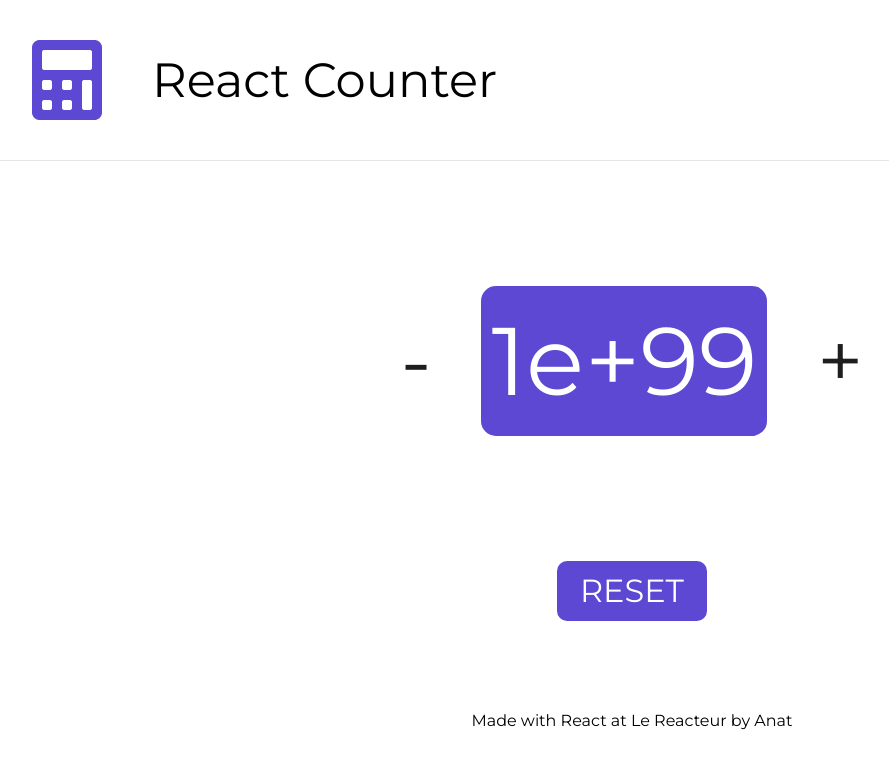
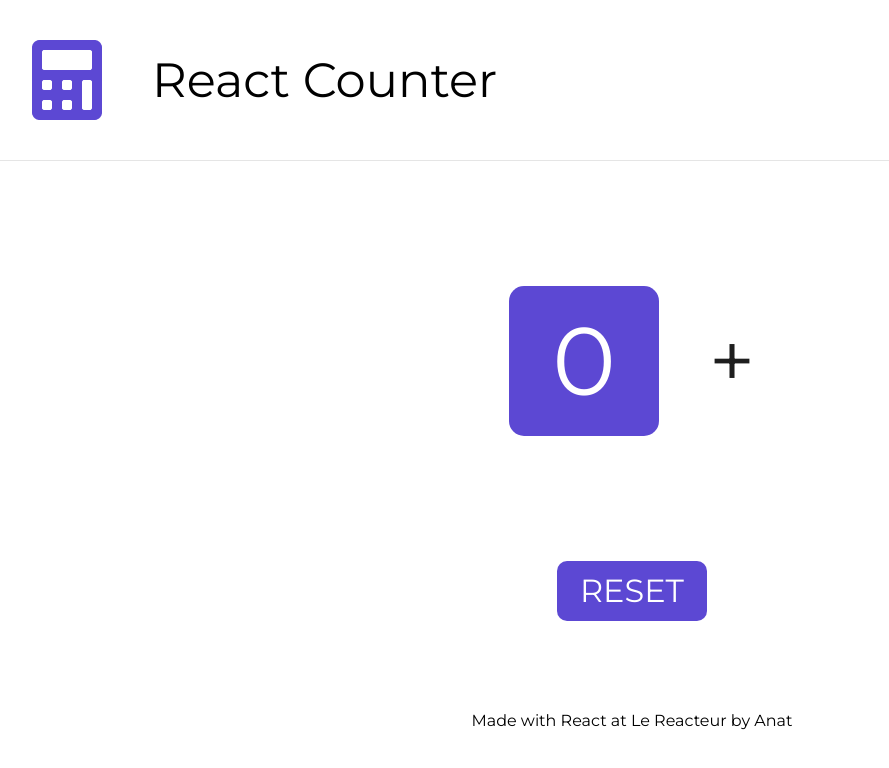
Before and after one commit to anatplt/ReactCounter, a React (Vite) app: page / in a window 1280 px wide. Shown: the top 768 px of the page, without its empty margins (8-897 px from the left). Built offline with nearby package versions, Linux system fonts and the light colour scheme; the HTML template or start-up script is replaced by a standard one.

Commit message:
Update App.jsx

```diff
--- a/src/App.jsx
+++ b/src/App.jsx
@@ -6,7 +6,7 @@ import Reset from "./components/Reset";
 import logo from "./assets/img/calculator-solid.png";
 
 const App = () => {
-  const [counter, setCounter] = useState(1000000000000000000000000000000000000000000000000000000000000000000000000000000000000000000000000000);
+  const [counter, setCounter] = useState(0);
 
   return (
     <section>
```
